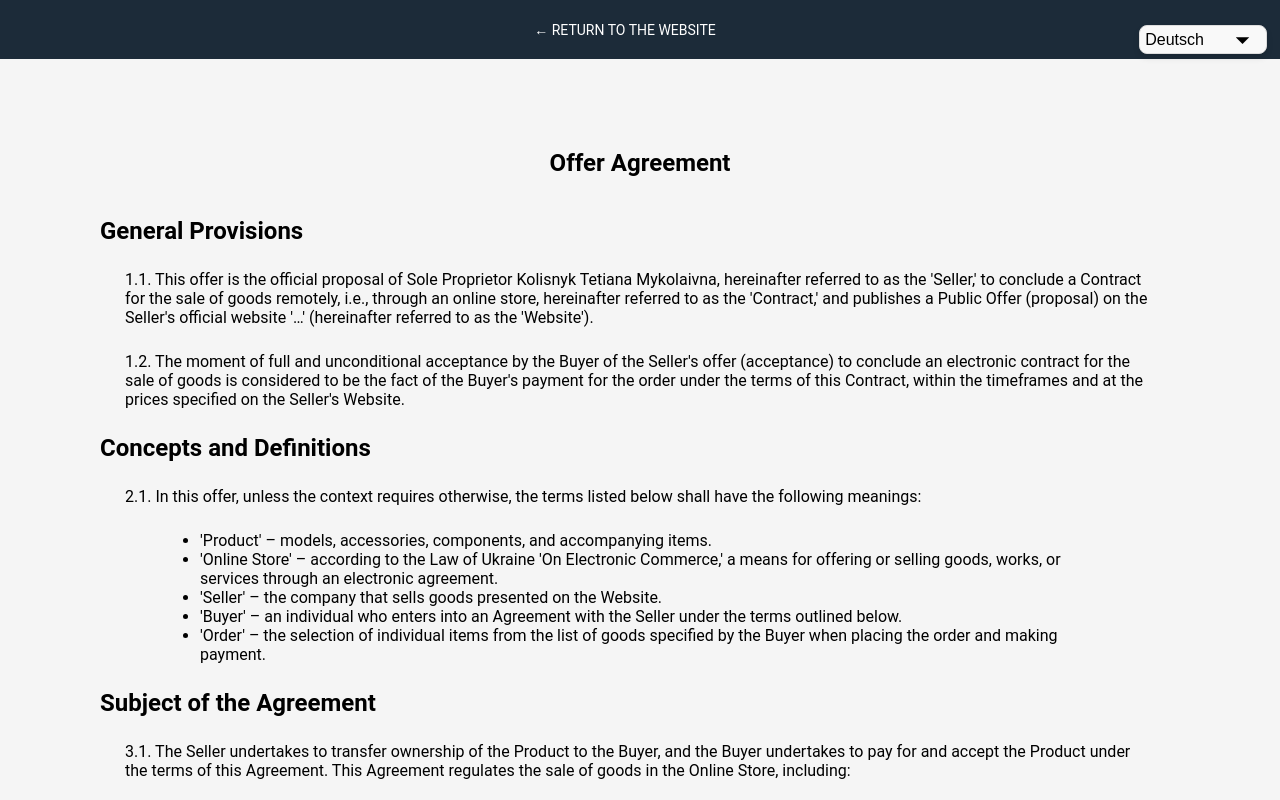
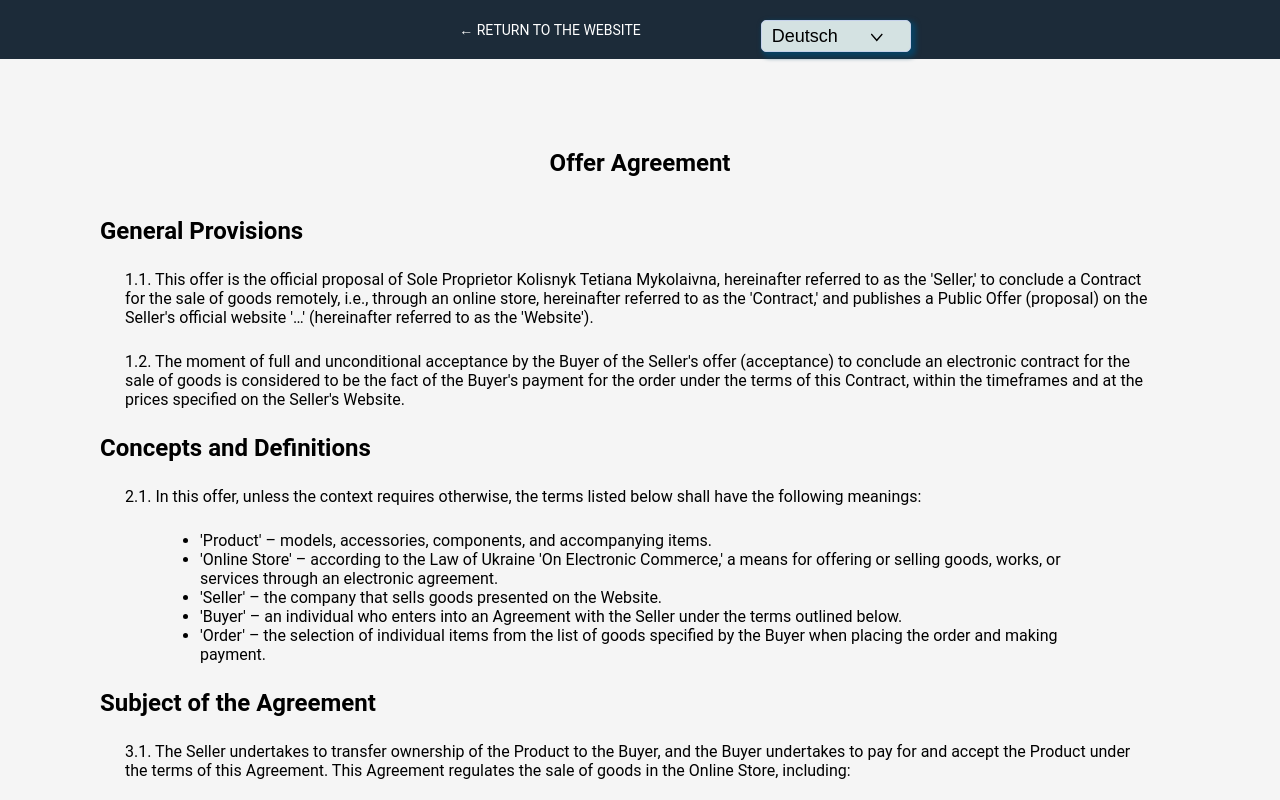
Before and after one commit to AnnaMax-tech/turboautoservice, a plain HTML site: page oferta.html in a window 1280 px wide. Shown: the top 800 px of the page. Drawn offline with Linux system fonts and the light colour scheme; files that its build step writes are made by us from their sources; files whose address does not match are found by name.

Commit message:
lang switcher

```diff
--- a/css/burger-menu.css
+++ b/css/burger-menu.css
@@ -9,7 +9,7 @@
     cursor: pointer;
     z-index: 1001;
     position: absolute;
-    left: -30px;
+    left: 120px;
 }
 
 .burger-icon span {
--- a/css/politics.css
+++ b/css/politics.css
@@ -1,6 +1,6 @@
-.lang_switcher {
+/* .lang_switcher {
   margin-top: 20px;
-}
+} */
 
 .header_nav_link {
   font-size: 14px;
@@ -9,19 +9,19 @@
   padding: 50px 0;
 }
 
-@media screen and (max-width: 870px) {
+/* @media screen and (max-width: 870px) {
   .lang_switcher select {
     padding: 5px 40px 5px 5px;
   }
-}
+} */
 
-@media screen and (max-width: 680px) {
+/* @media screen and (max-width: 680px) {
   .lang_switcher {
     position: absolute;
     top: -3.8%;
     right: 1%;
   }
-}
+} */
 
 @media screen and (max-width: 555px) {
   .oferta_list li {
@@ -30,13 +30,79 @@
 }
 
 @media screen and (max-width: 445px) {
-  .lang_switcher {
-    position: absolute;
-    right: 200px;
-    top: -20px;
-  }
+
 
   .oferta_list li {
     margin: 0 10px;
   }
 }
+
+.lang_switcher {
+	position: relative;
+  width: 150px;
+}
+
+.lang_switcher select {
+  position: absolute;
+    right: 180px;
+    width: 150px;
+	appearance: none;
+	-webkit-appearance: none;
+	width: 100%;
+	font-size: 18px;
+	padding: 10px 10px 10px 10px;
+	background-color: #D4E2E2;
+  border: 1px groove #C4D1EB;
+	border-radius: 5px;
+	color: #000000;
+	cursor: pointer;
+	outline: none;
+	box-shadow: 3px 3px 5px 2px #094162;
+}
+
+.lang_switcher select:focus {
+	background: #85A3A5;
+	border: 1px solid #043152;
+	border-radius: 5px;
+}
+
+.lang_switcher::after {
+	content: "";
+	position: absolute;
+	pointer-events: none;
+
+	top: 20px;
+    left: -50px;
+	transform: translate(0, -50%);
+	width: 12px;
+	height: 12px;
+	background-color: #000000;
+	clip-path: polygon(8% 17%, 0% 25%, 50% 84%, 100% 25%, 92% 17%, 50% 65%);
+}
+
+@media screen and (min-width: 678px) {
+  .lang_switcher select {
+    position: absolute;
+    top: -20px;
+    left: -20px;
+  }
+  .lang_switcher::after {
+    top: 3px;
+    left: 100px;
+  }
+}
+
+@media screen and (min-width: 1200px) {
+  .lang_switcher select {
+    top: -10px;
+    left: 90px;
+    font-size: 18px;
+    padding: 5px 10px;
+  }
+  .lang_switcher::after {
+    left: 200px;
+    top: 8px;
+  }
+
+
+}
--- a/css/style.css
+++ b/css/style.css
@@ -100,7 +100,7 @@ header {
   padding: 20px 0 20px 0;
 }
 
-.lang_switcher {
+/* .lang_switcher {
   position: absolute;
   right: 1%;
   background-color: #f9f9f9;
@@ -108,9 +108,9 @@ header {
   border-radius: 8px;
   box-shadow: 0 4px 6px rgba(0, 0, 0, 0.1);
   z-index: 100;
-}
-
-.lang_switcher select {
+} */
+
+/* .lang_switcher select {
   border: none;
   background: none;
   font-size: 16px;
@@ -122,7 +122,7 @@ header {
   appearance: none;
   -webkit-appearance: none;
   -moz-appearance: none;
-}
+} */
 
 .header_nav {
   display: flex;
@@ -474,9 +474,7 @@ header {
 .about_content{
   gap: 150px;
 }
-.about_title{
-
-}
+
 .about_info{
   gap: 100px;
 }
@@ -1441,9 +1439,9 @@ input:focus {
     right: 1%;
   } */
 
-  .lang_switcher select {
+  /* .lang_switcher select {
     padding: 0px 30px 0px 5px;
-  }
+  } */
 
   .intro_content_title {
     font-size: 24px;
@@ -1542,13 +1540,13 @@ input:focus {
     width: 300px;
   }
 
-  .lang_switcher {
+  /* .lang_switcher {
     border: 2px solid #000;
     position: absolute;
     top: 0;
     right: 220px;
     z-index: 100;
-  }
+  } */
 
   .burger-nav {
     width: 600px;
@@ -1559,9 +1557,9 @@ input:focus {
     margin-bottom: 20px;
   }
 
-  .lang_switcher select {
+  /* .lang_switcher select {
     padding: 10px 40px 10px 10px;
-  }
+  } */
 }
 
 @media screen and (max-width: 640px) {
@@ -1770,11 +1768,11 @@ input:focus {
     height: 200px;
   }
 
-  .lang_switcher {
+  /* .lang_switcher {
     position: absolute;
     top: 0;
     right: 100px;
-  }
+  } */
 }
 
 @media (hover: hover) {
```
Also changed, not shown: index.html (+1 -0 lines).
